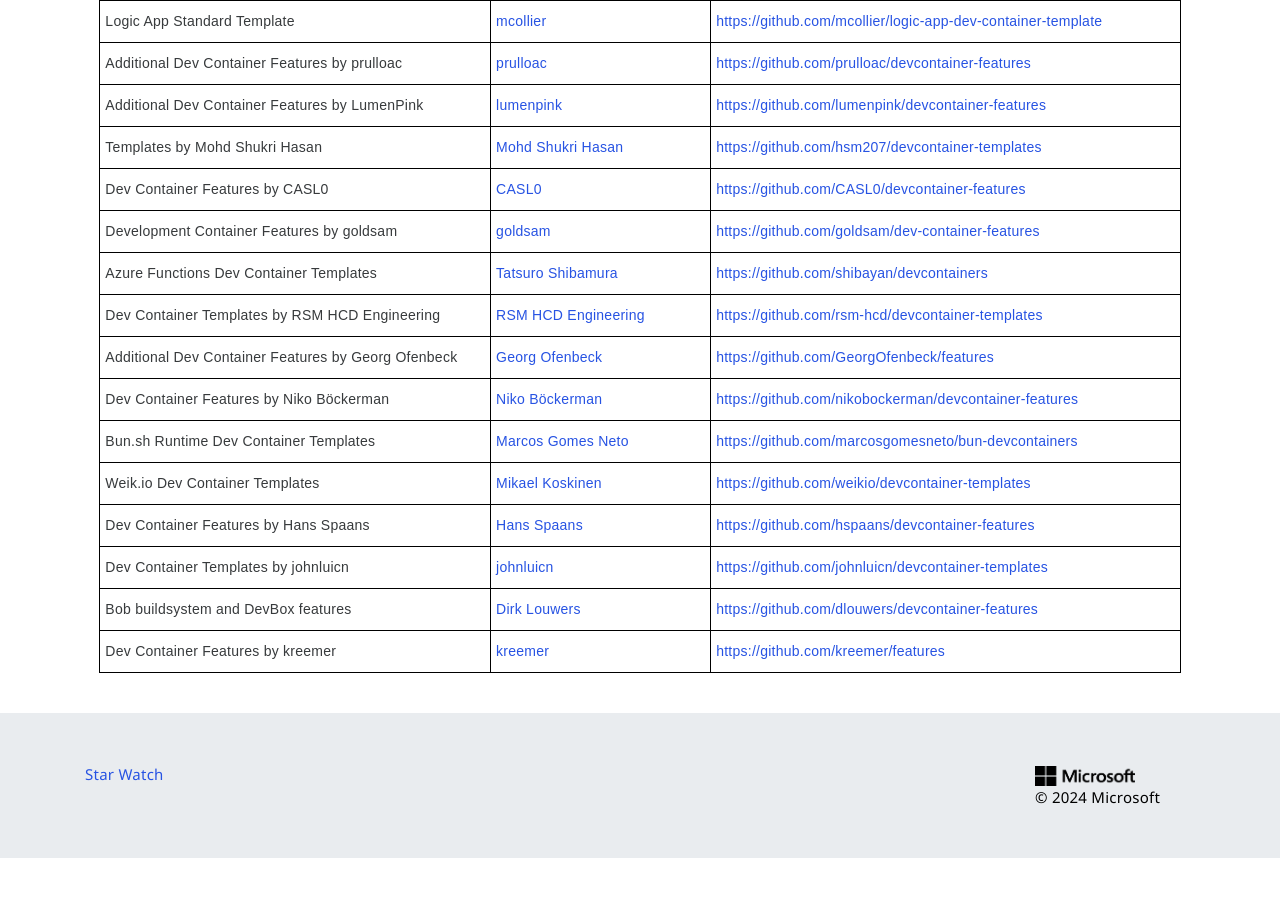
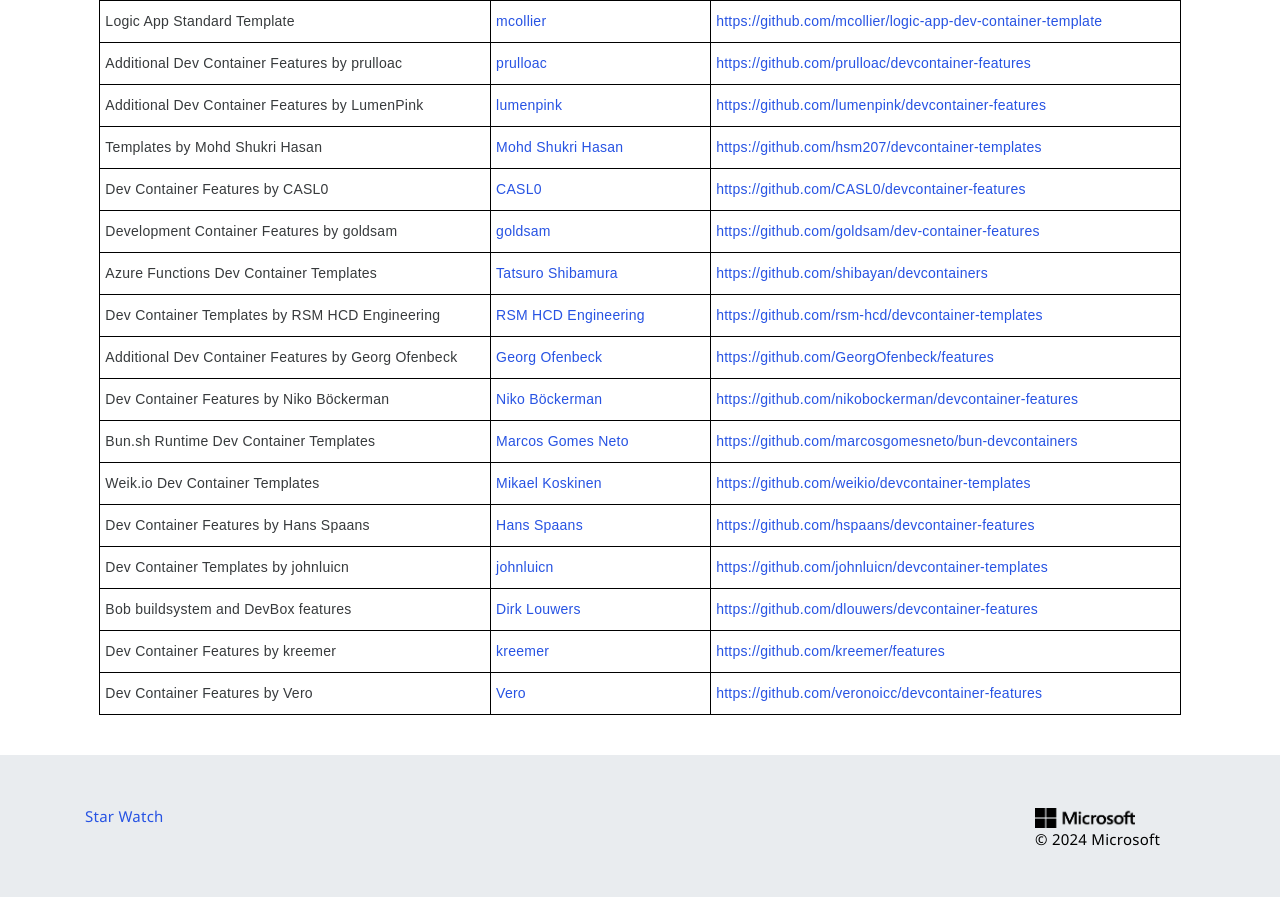
Before and after one commit to devcontainers/devcontainers.github.io, a Jekyll site: the page built from collections.html, in a window 1280 px wide and 900 px high, scrolled down 5719 px. Shown: the top 897 px of the window. Built offline with Jekyll 4.4.1, drawn with Linux system fonts in a browser that asks for light colours; nearby versions of some CDN libraries; comment, search, counter and statistics services are not loaded; before the commit the page ends 6577 px from its top, so only the background shows below that.

Commit message:
Adding my features to the list (#366)

```diff
--- a/_data/collection-index.yml
+++ b/_data/collection-index.yml
@@ -713,3 +713,8 @@
   contact: https://github.com/kreemer/features/issues
   repository: https://github.com/kreemer/features
   ociReference: ghcr.io/kreemer/features
+- name: Dev Container Features by Vero
+  maintainer: Vero
+  contact: https://github.com/veronoicc/devcontainer-features/issues
+  repository: https://github.com/veronoicc/devcontainer-features
+  ociReference: ghcr.io/veronoicc/devcontainer-features
```
